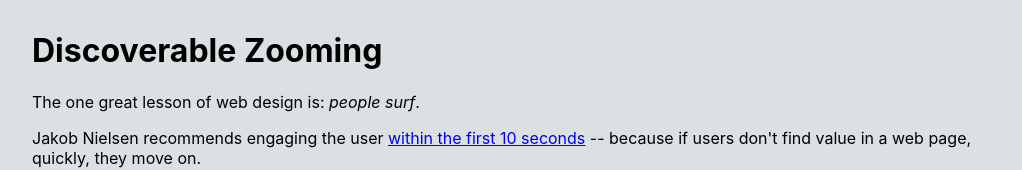
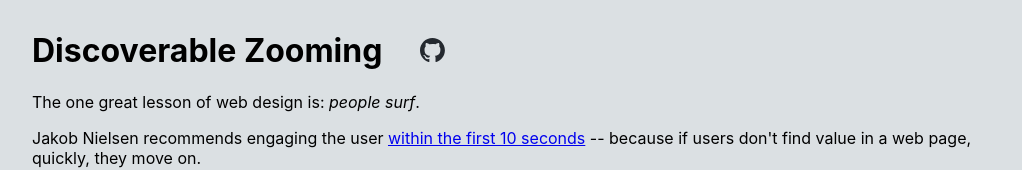
Before and after one commit to hemanrobinson/panning-zooming, a React (Create React App) app: page / in a window 1280 px wide. Shown: the top 170 px of the page, without its empty margins (108-1130 px from the left). Built offline with nearby package versions, Linux system fonts and the light colour scheme.

Commit message:
add icon

```diff
--- a/src/App.css
+++ b/src/App.css
@@ -7,6 +7,10 @@ h2 {
 }
 img {
     border: 1px solid #939ba1;
+}
+img.icon {
+    border: 0;
+    height: 24px;
 }
 p.center {
     text-align: center;
--- a/src/App.js
+++ b/src/App.js
@@ -2,6 +2,7 @@ import React from 'react';
 import AreaPlot from './AreaPlot';
 import ScatterPlot from './ScatterPlot';
 import './App.css';
+import github from './github.svg';
 import nielsen from './nielsen.jpg';
 
 // Application:  Discoverable Zooming
@@ -11,7 +12,7 @@ const App = () => {
     return (
         <div className="Column">
             <div className="Description">
-                <h1>Discoverable Zooming</h1>
+                <h1>Discoverable Zooming&nbsp;&nbsp;&nbsp;&nbsp;&nbsp;<a href="https://github.com/hemanrobinson/zoom/"><img className="icon" title="Code Shared on GitHub" alt="Code Shared on GitHub" src={github}/></a></h1>
                 <p>
                 The one great lesson of web design is:  <i>people surf</i>.
                 </p>
@@ -92,7 +93,6 @@ const App = () => {
                     <li>Yablonski, J. (2020). Laws of UX: Using Psychology to Design Better Products & Services, 1-12. Sebastopol CA: O'Reilly Media. <a href="https://www.oreilly.com/library/view/laws-of-ux/9781492055303/ch01.html">https://www.oreilly.com/library/view/laws-of-ux/9781492055303/ch01.html</a>.</li><br/>
                 </ul>
             </div>
-            <a href="https://github.com/hemanrobinson/zoom/">Code Shared on GitHub</a>
         </div>
     );
 }
```
Also changed, not shown: src/github.svg (added), 1 other file (tests, documents, lock files or other folders).
